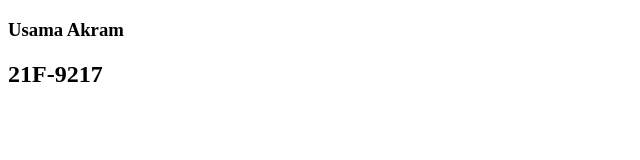
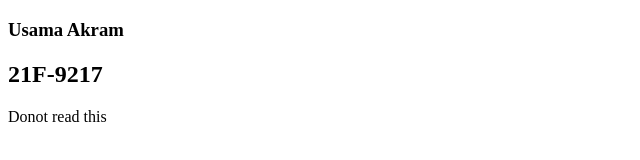
Before and after one commit to Usama-Codez/example, a plain HTML site: page index.html in a window 1280 px wide. Shown: the whole page, without its empty margins (0-640 px from the left). Drawn offline with Linux system fonts and the light colour scheme.

Commit message:
Added Paragraph

```diff
--- a/index.html
+++ b/index.html
@@ -8,5 +8,6 @@
 <body>
     <h3>Usama Akram</h3>
     <h2>21F-9217</h2>
+    <p>Donot read this</p>
 </body>
 </html>
```
